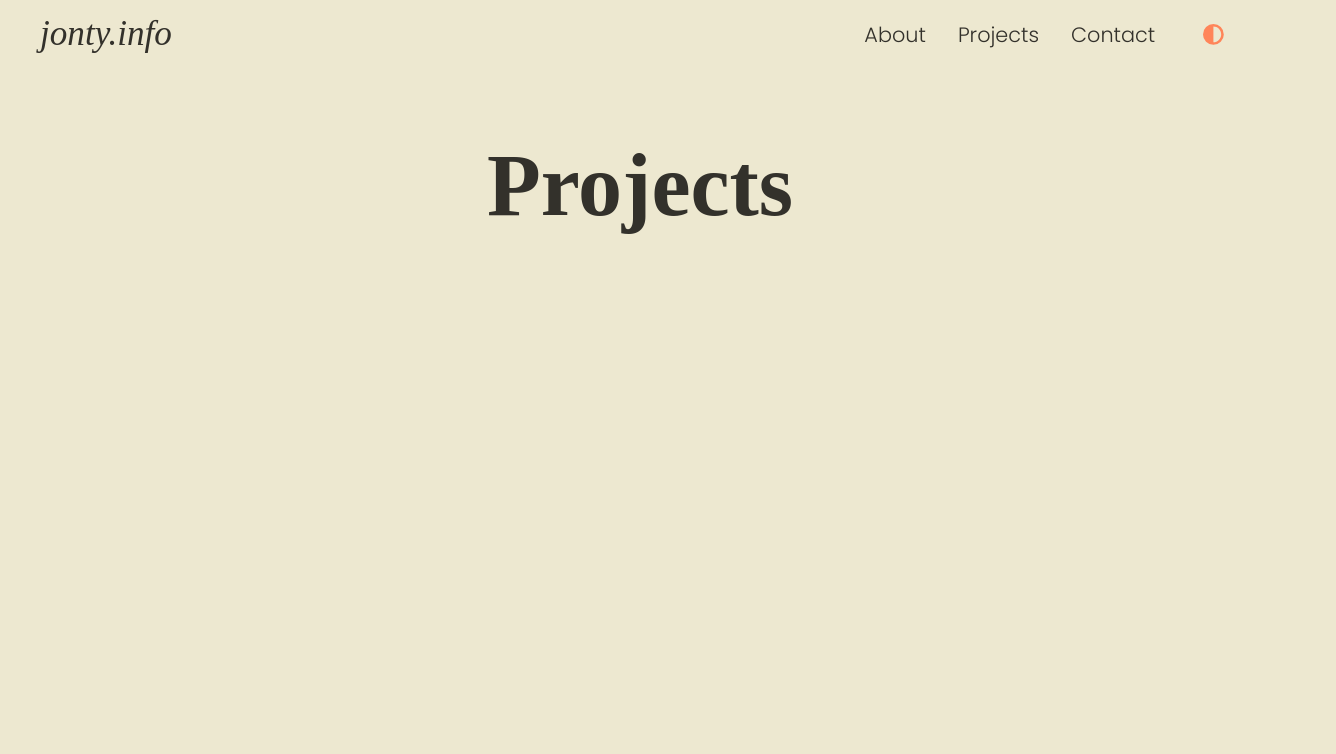
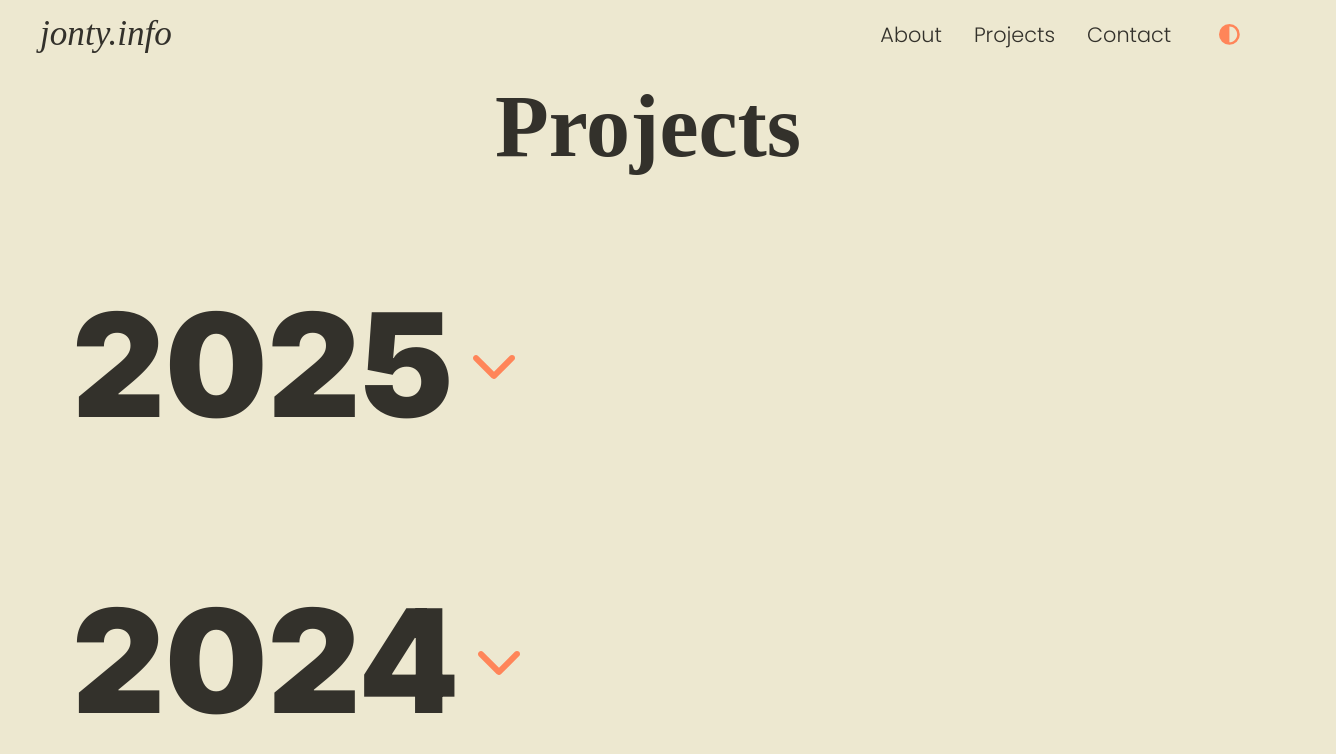
Before and after one commit to spraws/portfolioV2, a React (Vite) app in the folder PortfolioV2/: page /projects in a window 1280 px wide. Shown: the top 754 px of the page, 1336 px wide, since content can reach past the window. Built offline with nearby package versions, Linux system fonts and the light colour scheme; a web font is replaced by a local one.

Commit message:
added project components and view transitions

```diff
--- a/PortfolioV2/index.html
+++ b/PortfolioV2/index.html
@@ -9,6 +9,10 @@
     <link rel="preconnect" href="https://fonts.googleapis.com">
     <link rel="preconnect" href="https://fonts.gstatic.com" crossorigin>
     <link href="https://fonts.googleapis.com/css2?family=Poppins:ital,wght@0,100;0,200;0,300;0,400;0,500;0,600;0,700;0,800;0,900;1,100;1,200;1,300;1,400;1,500;1,600;1,700;1,800;1,900&display=swap" rel="stylesheet">
+    <link rel="preconnect" href="https://fonts.googleapis.com">
+    <link rel="preconnect" href="https://fonts.gstatic.com" crossorigin>
+    <link href="https://fonts.googleapis.com/css2?family=Inter:ital,opsz,wght@0,14..32,100..900;1,14..32,100..900&display=swap" rel="stylesheet">
+
   </head>
   <body data-theme="light">
     <div id="root"></div>
--- a/PortfolioV2/src/App.css
+++ b/PortfolioV2/src/App.css
@@ -4,3 +4,8 @@
     align-items:center;
 
 }
+
+body {
+    overflow-x: hidden;
+    width: 100%;
+  }
--- a/PortfolioV2/src/assets/footer/footer.css
+++ b/PortfolioV2/src/assets/footer/footer.css
@@ -1,7 +1,6 @@
 .footer {
     width: 100%;
     height: 100px;
-    background-color: var(--color-primary);
     display: flex;
     flex-direction: column;
     justify-content: center;
--- /dev/null
+++ b/PortfolioV2/src/assets/projectTree/projectTree.css
@@ -0,0 +1,82 @@
+.projectTree{
+    display: flex;
+    flex-direction: column;
+    width: 100%;
+    height: 100%;
+    margin: 3rem;
+}
+
+.yearContainer{
+    display: flex;
+    gap: 1rem;
+    flex-direction: row;
+    align-items: center;
+    margin: 1rem;
+}
+
+.year{
+    font-family: 'inter', sans-serif;
+    font-weight: 900;
+    font-size: 9rem;
+}
+
+
+/* thread/tree line
+.lineContainer{
+    position: absolute;
+    left: 4rem;
+    top: 50%;
+    width: 2px;
+}
+.line{ */
+/* END OF THREAD */
+
+
+.projectContainer {
+    overflow: hidden;
+    transition: transform 0.5s ease, opacity 0.5s ease, max-height 0.5s ease;
+    max-height: 0;
+    transform: translateY(-10px); /* Start slightly above */
+    opacity: 0;                  /* Start invisible */
+  }
+
+  /* Collapsed state */
+  .projectContainer.collapsed {
+    max-height: 0;
+    transform: translateY(-10px);
+    opacity: 0;
+  }
+
+  /* Expanded state */
+  .projectContainer.expanded {
+    max-height: 9999px;         /* Large enough for content */
+    transform: translateY(0);   /* Slide down to original position */
+    opacity: 1;                 /* Fade in */
+  }
+
+.project{
+    display: flex;
+    flex-direction: column;
+    gap: 1rem;
+}
+
+
+.expandBtn{
+    background: none;
+    border: none;
+    padding: 0;
+    margin: 0;
+    cursor: pointer;
+    outline: none;
+    color: inherit;
+    font: inherit;
+}
+
+.chevron{
+    font-size: 3rem;
+    color: var(--color-tertiary);
+}
+
+.desc{
+    margin-top: -2rem;
+}
--- /dev/null
+++ b/PortfolioV2/src/assets/projectTree/projectTree.jsx
@@ -0,0 +1,42 @@
+import "./projectTree.css";
+import { useState } from "react";
+import { FontAwesomeIcon } from '@fortawesome/react-fontawesome';
+import { faChevronDown } from '@fortawesome/free-solid-svg-icons';
+
+function ProjectTree({ year, projects }) {
+  const [isExpanded, setIsExpanded] = useState(false);
+
+  const toggleExpand = () => {
+    if (document.startViewTransition) {
+      document.startViewTransition(() => {
+        setIsExpanded((prev) => !prev);
+      });
+    } else {
+      setIsExpanded((prev) => !prev);
+    }
+  };
+  return (
+    <div className="projectTree">
+      <div className="yearContainer">
+        <h1 className="year">{year}</h1>
+        <button className="expandBtn" onClick={toggleExpand}>
+          <FontAwesomeIcon className="chevron" icon={faChevronDown} />
+        </button>
+        <div className="lineContainer">
+          <div className="line"></div>
+        </div>
+      </div>
+      {/* Apply a dynamic class based on expansion */}
+      <div className={`projectContainer ${isExpanded ? 'expanded' : 'collapsed'}`}>
+        {projects.map((project, index) => (
+          <div key={index} className="project">
+            <h5 className="projectTitle">{project.title}</h5>
+            <p className="desc">{project.desc}</p>
+          </div>
+        ))}
+      </div>
+    </div>
+  );
+}
+
+export default ProjectTree;
--- a/PortfolioV2/src/index.css
+++ b/PortfolioV2/src/index.css
@@ -42,7 +42,8 @@ h1, h2, h3, h4, h5, h6 {
 font-weight: 600;
 font-style: normal;
 font-size: 5.5rem;
-
+margin: 0;
+padding: 0;
 }
 
 p {
--- a/PortfolioV2/src/pages/projects/Projects.jsx
+++ b/PortfolioV2/src/pages/projects/Projects.jsx
@@ -1,16 +1,51 @@
 import AboutContent from "../../assets/about/AboutContent";
 import Nav from "../../assets/nav/nav";
+import "./projects.css";
+import ProjectTree from "../../assets/projectTree/projectTree";
 function Projects(){
   return(
     <div>
       <Nav />
       <AboutContent title="Projects"></AboutContent>
       <div>
-        <p></p>
-
+        {projectData.map((yearData, index) => (
+          <ProjectTree
+            key={index}
+            year={yearData.year}
+            projects={yearData.projects}
+          />
+        ))}
       </div>
     </div>
   );
 }
 
+const projectData = [
+  {
+    year: "2025",
+    projects: [
+      {
+        title: "Project 1",
+        desc: "This is a description of project 1"
+      },
+      {
+        title: "Project 2",
+        desc: "This is a description of project 2"
+      }
+    ]
+  },
+  {
+    year: "2024",
+    projects: [
+      {
+        title: "Project 3",
+        desc: "This is a description of project 3"
+      },
+      {
+        title: "Project 4",
+        desc: "This is a description of project 4"
+      }
+    ]
+  }
+];
 export default Projects;
```
Also changed, not shown: PortfolioV2/src/pages/projects/projects.css (line endings or trailing spaces).
